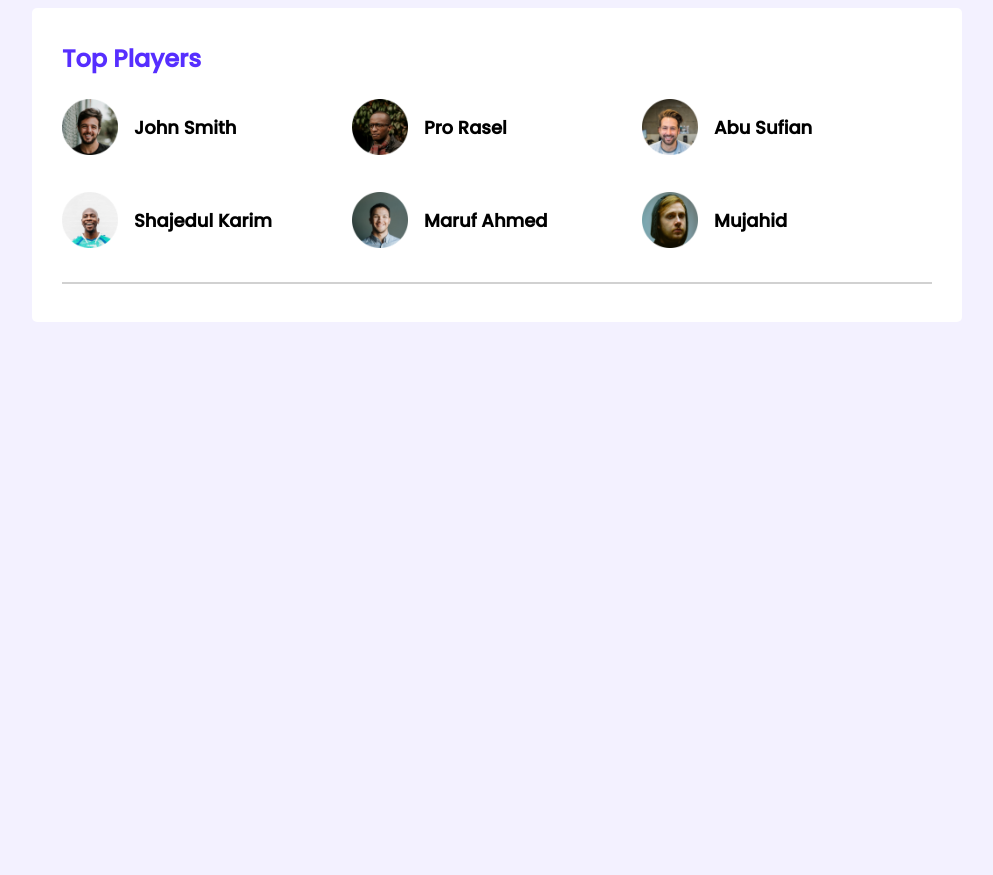
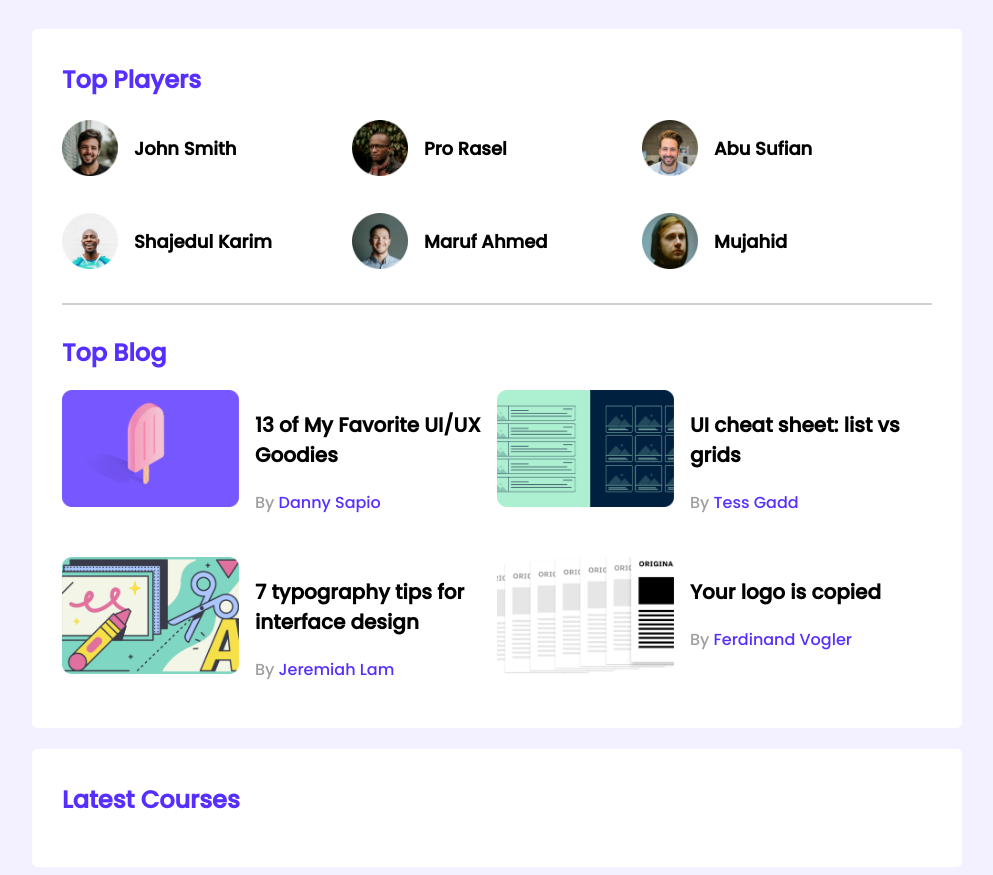
Before and after one commit to naimultusher/leaderboard, a plain HTML site: page index.html in a window 1280 px wide. Shown: the whole page, without its empty margins (143-1136 px from the left). Before the commit the page ends 800 px from the top, so only its background shows below. Drawn offline with Linux system fonts and the light colour scheme.

Commit message:
code update

```diff
--- a/css/style.css
+++ b/css/style.css
@@ -10,7 +10,8 @@ body {
 
 main {
     display: flex;
-    justify-content: center;
+    flex-direction: column;
+    align-items: center;
 }
 
 .container {
@@ -18,6 +19,7 @@ main {
     width: 870px;
     padding: 30px;
     border-radius: 5px;
+    margin-top: 21px;
 }
 
 .section-title {
@@ -56,3 +58,43 @@ hr {
     font-size: 18px;
     margin-left: 16px;
 }
+
+/* top blogs styles */
+
+.top-blogs {
+    margin-top: 30px;
+}
+
+.blogs {
+    display: grid;
+    grid-template-columns: repeat(2, 1fr);
+    grid-row-gap: 26px;
+}
+
+.blog {
+    display: flex;
+}
+
+.thumbnail img {
+    width: 177px;
+    height: 117px;
+}
+
+.blog-info {
+    margin-left: 16px;
+}
+
+.blog-title {
+    font-size: 20px;
+}
+
+.author {
+    color: #9F9F9F;
+    font-size: 16px;
+}
+
+.author a {
+    text-decoration: none;
+    color: #562EFF;
+    font-size: 16px;
+}
--- a/index.html
+++ b/index.html
@@ -1,5 +1,6 @@
 <!DOCTYPE html>
 <html lang="en">
+
 <head>
     <meta charset="UTF-8">
     <meta http-equiv="X-UA-Compatible" content="IE=edge">
@@ -8,6 +9,7 @@
     <!-- Stylesheet -->
     <link rel="stylesheet" href="css/style.css">
 </head>
+
 <body>
     <!-- header start -->
     <header>
@@ -48,7 +50,54 @@
                 </div>
             </div>
             <hr>
+            <!-- top blogs -->
+            <div class="top-blogs">
+                <h2 class="section-title">Top Blog</h2>
+                <div class="blogs">
+                    <article class="blog">
+                        <div class="thumbnail">
+                            <img src="images/blogs/blog-1.png" alt="">
+                        </div>
+                        <div class="blog-info">
+                            <h3 class="blog-title">13 of My Favorite UI/UX Goodies</h3>
+                            <p class="author">By <a href="#">Danny Sapio</a></p>
+                        </div>
+                    </article>
+                    <article class="blog">
+                        <div class="thumbnail">
+                            <img src="images/blogs/blog-2.png" alt="">
+                        </div>
+                        <div class="blog-info">
+                            <h3 class="blog-title">UI cheat sheet: list vs grids</h3>
+                            <p class="author">By <a href="#">Tess Gadd</a></p>
+                        </div>
+                    </article>
+                    <article class="blog">
+                        <div class="thumbnail">
+                            <img src="images/blogs/blog-3.png" alt="">
+                        </div>
+                        <div class="blog-info">
+                            <h3 class="blog-title">7 typography tips for interface design</h3>
+                            <p class="author">By <a href="#">Jeremiah Lam</a></p>
+                        </div>
+                    </article>
+                    <article class="blog">
+                        <div class="thumbnail">
+                            <img src="images/blogs/blog-4.png" alt="">
+                        </div>
+                        <div class="blog-info">
+                            <h3 class="blog-title">Your logo is copied</h3>
+                            <p class="author">By <a href="#">Ferdinand Vogler</a></p>
+                        </div>
+                    </article>
+                </div>
+            </div>
+        </section>
+        <!-- Latest Courses -->
+        <section class="container">
+            <h2 class="section-title">Latest Courses</h2>
         </section>
     </main>
 </body>
+
 </html>
```
